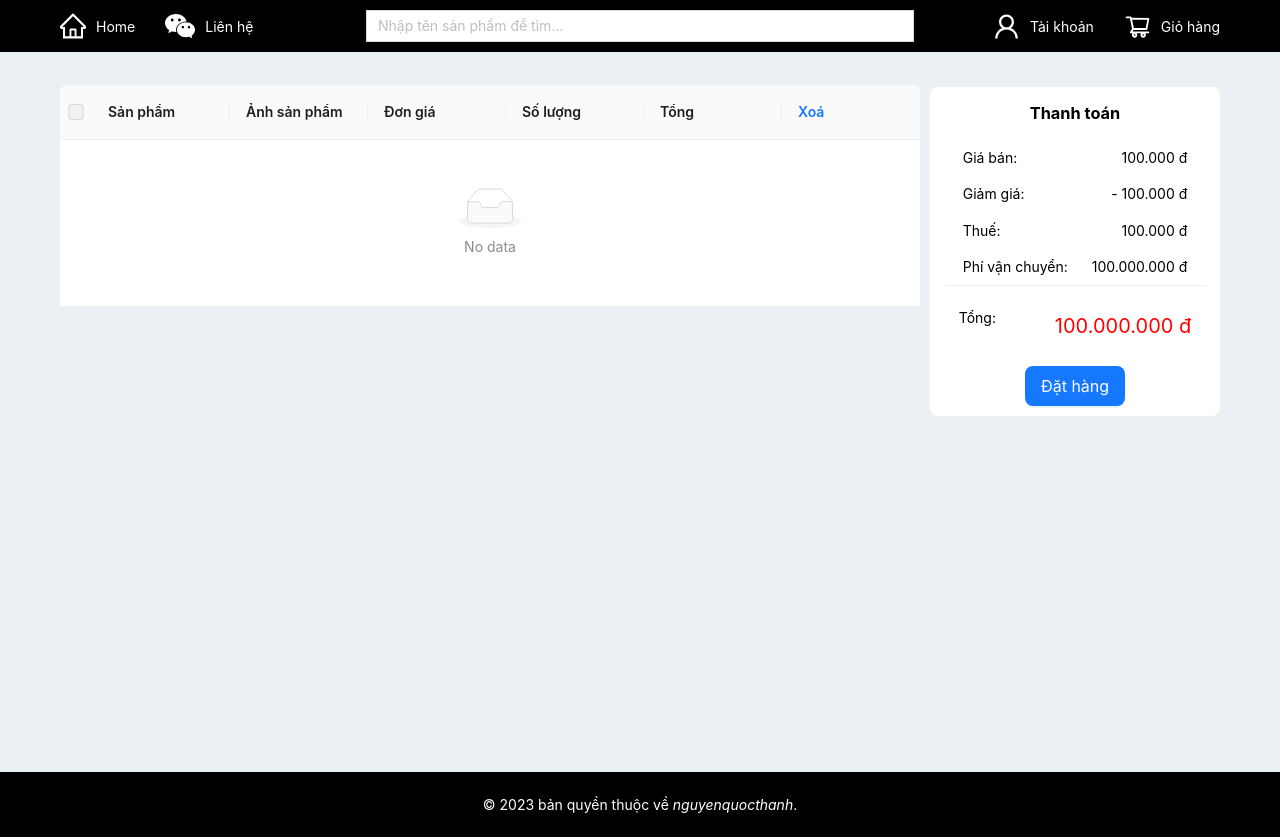
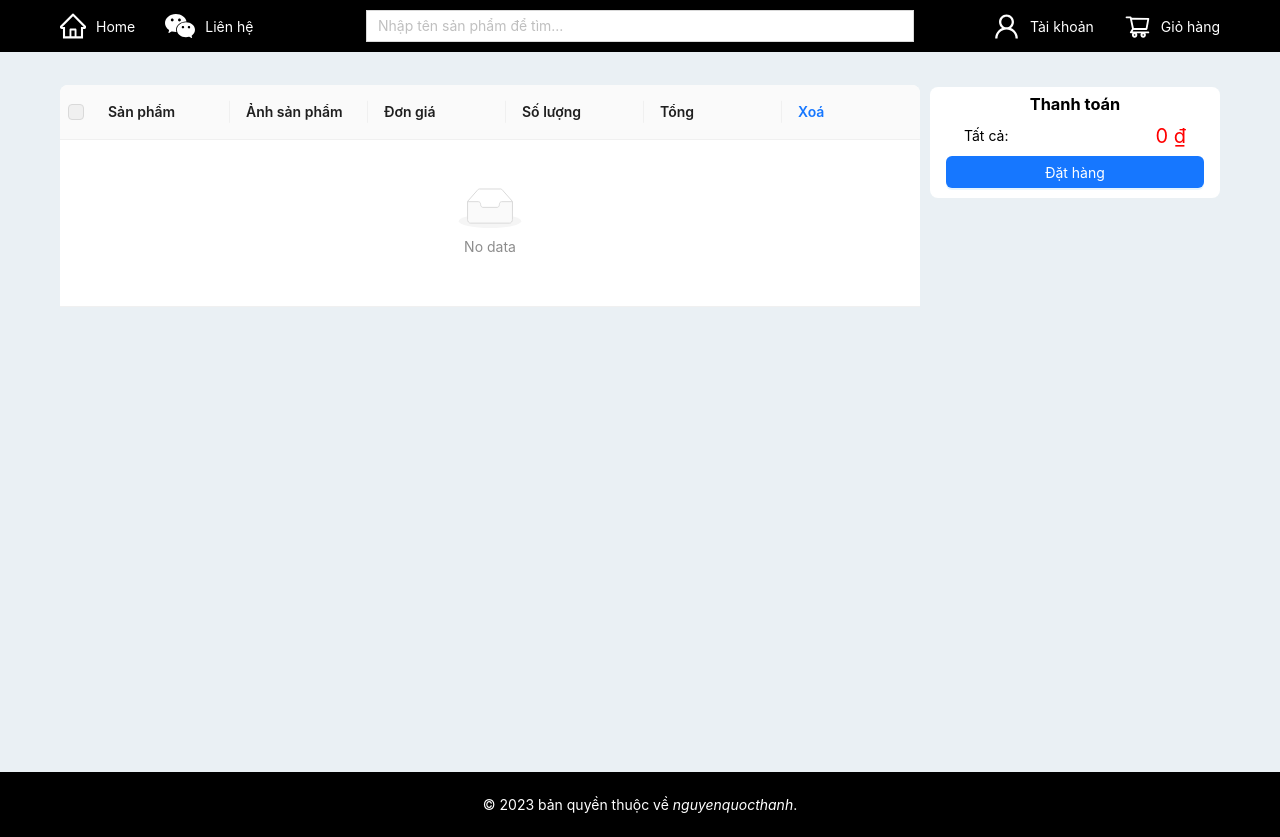
Before and after one commit to nguyenquocThanh02/project_client_nienluan, a React (Create React App) app: page /order in a window 1280 px wide. Built offline with nearby package versions, Linux system fonts and the light colour scheme.

Commit message:
comoplete ui, order product no complete

```diff
--- a/src/pages/OrderPage/OderPage.jsx
+++ b/src/pages/OrderPage/OderPage.jsx
@@ -4,11 +4,15 @@ import TableComponent from "../../components/TableComponent/TableComponent";
 import {useQuery} from "@tanstack/react-query";
 import * as UserService from '../../services/UserService';
 import { useSelector, useDispatch } from "react-redux";
-import {decreaseAmount, increaseAmount, removeOrderProduct, removeAllOrderProduct} from '../../redux/slides/orderSlide';
+import {decreaseAmount, selectedOrder,
+     increaseAmount, removeOrderProduct,
+      removeAllOrderProduct
+} from '../../redux/slides/orderSlide';
 
 import {DownCircleOutlined, UpCircleOutlined, DeleteOutlined} from '@ant-design/icons';
 import ButtonComponent from "../../components/ButtonComponent/ButtonComponent";
-import {WrapperGroupPrice, WrapperBodyPrice, WrapperGroupSumPrice} from "./style";
+import {WrapperGroupPrice, WrapperBodyPrice, WrapperGroupSumPrice, WrapperName} from "./style";
+import {convertMoney} from "../../utils";
 
 function OrderPage() {
     const [loading, setLoading] = useState(false);
@@ -16,7 +20,7 @@ function OrderPage() {
     const [selectedRowKeys, setSelectedRowKeys] = useState([]);
     const order= useSelector((state) => state.order);
     const dispatch= useDispatch();
-
+    let sumPrice=0;
     // const start = () => {
     //     setLoading(true);
     //     // ajax request after empty completing
@@ -27,6 +31,7 @@ function OrderPage() {
     // };
     const onSelectChange = (newSelectedRowKeys) => {
         setSelectedRowKeys(newSelectedRowKeys);
+        dispatch(selectedOrder({newSelectedRowKeys}))
     };
 
 
@@ -64,7 +69,7 @@ function OrderPage() {
         const amounts= record.amount
         return (
             <div>
-                {(price*amounts).toLocaleString('vi-VN', { style: 'currency', currency: 'VND' })}
+                {convertMoney(price*amounts)}
             </div>
         )
     }
@@ -89,7 +94,7 @@ function OrderPage() {
         {
             title: 'Đơn giá',
             dataIndex: 'price',
-            render: (price) => <div>{price.toLocaleString('vi-VN', { style: 'currency', currency: 'VND' })}</div>
+            render: (price) => <div>{convertMoney(price)}</div>
         },
         {
             title: 'Số lượng',
@@ -129,32 +134,39 @@ function OrderPage() {
                     }
             }}/>
           </Col>
-          <Col span={6} style={{paddingTop: '35px', }}>
+          <Col span={6} style={{padding: '35px 0', }}>
             <WrapperBodyPrice >
-                <h3>Thanh toán</h3>
-                <div>
+                <h3 style={{lineHeight: '0.2',  margin: '16px auto 10px'}}>Thanh toán</h3>
+                {order?.orderItemsSlected.map((item, index) => {
+                    const total= (item?.amount)*(item?.price)*(110- item?.discount)/100;
+                    sumPrice+=total;
+                    return (
+                    <div key={index}>
+                        <WrapperName>{item?.name}</WrapperName>
                         <WrapperGroupPrice>
                         <p>Giá bán: </p>
-                        <p>100.000 đ</p>
+                        <p>{convertMoney(item?.price)} x {item?.amount}</p>
                         </WrapperGroupPrice>
                         <WrapperGroupPrice>
                         <p>Giảm giá: </p>
-                        <p>- 100.000 đ</p>
-                    </WrapperGroupPrice>
-                    <WrapperGroupPrice>
-                        <p>Thuế: </p>
-                        <p>100.000 đ</p>
+                        <p>- {convertMoney((item?.price)*(item?.discount)/100)}</p>
                         </WrapperGroupPrice>
                         <WrapperGroupPrice>
                         <p>Phí vận chuyển: </p>
-                        <p>100.000.000 đ</p>
+                        <p>{convertMoney(item?.price*10/100)}</p>
                         </WrapperGroupPrice>
+                        <WrapperGroupPrice>
+                        <p>Tổng: </p>
+                        <p style={{color: 'red'}}>{convertMoney(total)}</p>
+                        </WrapperGroupPrice>
+                        <p style={{borderTop: '1px solid #ccc', lineHeight: '0'}}></p>
+                    </div>)
+                })}
                 <WrapperGroupSumPrice>
-                        <p>Tổng: </p>
-                        <p style={{color: 'red', fontSize: '20px'}}>100.000.000 đ</p>
+                    <p>Tất cả: </p>
+                    <p style={{color: 'red', fontSize: '20px'}}>{convertMoney(sumPrice)}</p>
                 </WrapperGroupSumPrice>
-                </div>
-                <ButtonComponent textBtn="Đặt hàng" typeBtn="primary" size="large"/>
+                <ButtonComponent textBtn="Đặt hàng" typeBtn="primary" size="medium" styleBtn={{width: '100%'}}/>
             </WrapperBodyPrice>
           </Col>
         </Row>
--- a/src/pages/OrderPage/style.js
+++ b/src/pages/OrderPage/style.js
@@ -4,23 +4,27 @@ export const WrapperBodyPrice= styled.div`
     flex-direction: column;
     background-color: #fff;
     border-radius: 8px;
-    padding: 0px 0 10px;
-    align-items: center;
+    padding: 0px 16px 10px;
 `
 export const WrapperGroupPrice= styled.div`
     display: flex;
-    padding: 0px 18px;
+    padding: 0px 12px;
     justify-content: space-between;
-    line-height: 0.6;
-    gap: 24px;
+    line-height: 0.1;
 `
 export const WrapperGroupSumPrice= styled.div`
     display: flex;
     padding: 0px 18px;
     justify-content: space-between;
-    line-height: 0.6;
-    // align-items: center;
+    line-height: 0;
+    align-items: center;
     gap: 24px;
-    border-top: 0.5px solid #eaf0f4;
-    padding: 14px ;
 `
+export const WrapperName= styled.div`
+    max-width: 200px;
+    color: blue;
+    padding: 5px 0;
+    white-space: nowrap; /* Ngăn text xuống hàng */
+    overflow: hidden; /* Ẩn phần vượt quá kích thước */
+    text-overflow: ellipsis; /* Hiển thị dấu ... khi văn bản bị cắt */
+`
--- a/src/redux/slides/orderSlide.js
+++ b/src/redux/slides/orderSlide.js
@@ -79,10 +79,10 @@ export const orderSlide = createSlice({
 
     },
     selectedOrder: (state, action) => {
-      const {listChecked} = action.payload
+      const {newSelectedRowKeys} = action.payload
       const orderSelected = []
       state.orderItems.forEach((order) => {
-        if(listChecked.includes(order.product)){
+        if(newSelectedRowKeys.includes(order.product)){
           orderSelected.push(order)
         };
       });
--- a/src/utils.js
+++ b/src/utils.js
@@ -14,3 +14,11 @@ export const getBase64 = (file) =>
         reader.onload = () => resolve(reader.result);
         reader.onerror = (error) => reject(error);
     });
+
+export const convertMoney = (price) => {
+    try {
+        return price?.toLocaleString('vi-VN', { style: 'currency', currency: 'VND' })
+    } catch (error) {
+        return null
+    }
+}
```
Lines whose indentation alone changed are shown as unchanged.
